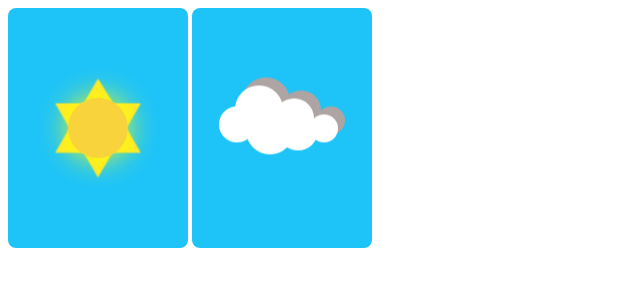
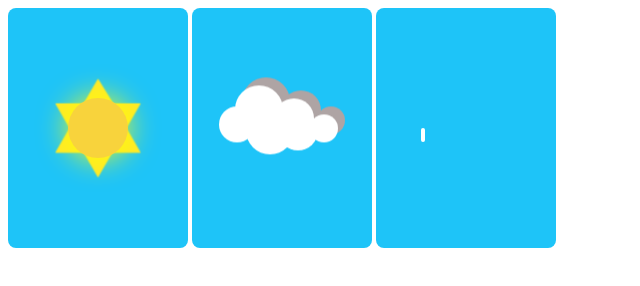
Before and after one commit to ronniesong0809/css-weather, a website: page index.html in a window 1280 px wide. Shown: the whole page, without its empty margins (0-640 px from the left). Drawn offline with Linux system fonts and the light colour scheme.

Commit message:
feat: basic rain

```diff
--- a/index.html
+++ b/index.html
@@ -61,7 +61,7 @@
       }
     }
     .cloudy:before,
-    .rainy:before,
+
     .snowy:before {
       content: "";
       position: absolute;
@@ -97,12 +97,23 @@
         transform: translate(-50%, -50%);
       }
     }
+    .rainy:after {
+      content: "";
+      position: absolute;
+      top:50%;
+      left: 25%;
+      width: 4px;
+      height: 14px;
+      background: #fff;
+      border-radius: 2px;
+    }
   </style>
 </head>
 
 <body>
   <div class="weather sunny"></div>
   <div class="weather cloudy"></div>
+  <div class="weather rainy"></div>
 </body>
 
 </html>
```
